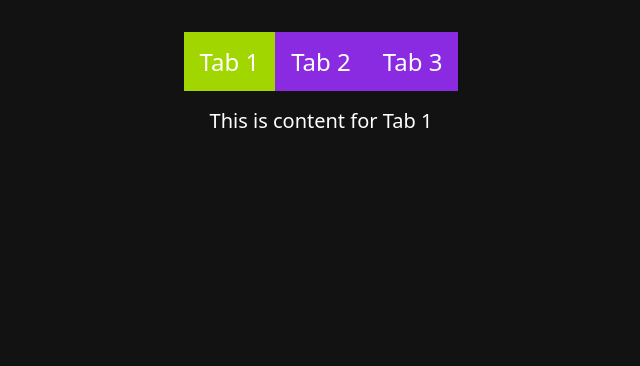
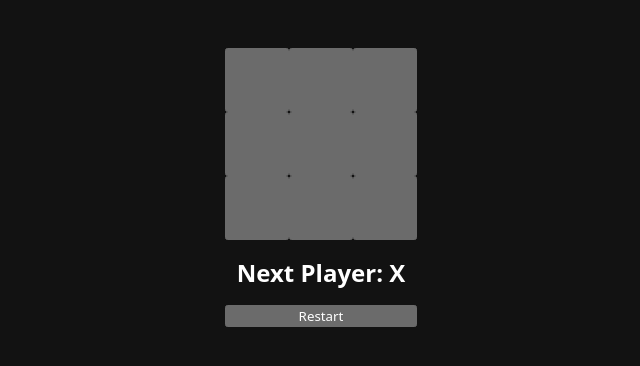
Before and after one commit to gustavonobrega/10-react-challenges, a React (Vite) app: page / in a window 1280 px wide. Shown: the top 366 px of the page, without its empty margins (319-959 px from the left). Built offline with nearby package versions, Linux system fonts and the light colour scheme.

Commit message:
tic-tac-toe

```diff
--- a/src/App.tsx
+++ b/src/App.tsx
@@ -4,8 +4,9 @@
 // import { TreeView } from "./challenges/tree-view"
 // import { ThemeSwitch } from "./challenges/theme-switch"
 // import { ScrollIndicator } from "./challenges/scroll-indicator"
+// import { Tabs } from "./challenges/tabs"
 
-import { Tabs } from "./challenges/tabs"
+import { TicTacToe } from "./challenges/tic-tac-toe"
 
 function App() {
   return (
@@ -16,8 +17,10 @@ function App() {
       {/* <TreeView /> */}
       {/* <ThemeSwitch /> */}
       {/* <ScrollIndicator /> */}
+      {/* <Tabs /> */}
 
-      <Tabs />
+      <TicTacToe />
+
     </>
   )
 }
--- /dev/null
+++ b/src/challenges/tic-tac-toe/index.tsx
@@ -0,0 +1,77 @@
+import { useState } from 'react';
+import styles from './style.module.css'
+
+export function TicTacToe() {
+  const [squares, setSquares] = useState(Array(9).fill(null));
+  const [currentPlayer, setCurrentPlayer] = useState('X')
+
+  function handlePlay(squareIndex: number) {
+    if (squares[squareIndex]) return
+
+    setSquares(state => (state.map((square, i) => i === squareIndex ? currentPlayer : square)))
+    setCurrentPlayer(prev => prev === 'X' ? 'O' : 'X')
+  }
+
+  function handleReset() {
+    setSquares(state => state.map(() => null))
+    setCurrentPlayer('X')
+  }
+
+  function calculateWinner() {
+    const possibilities = [
+      [0, 1, 2],
+      [3, 4, 5],
+      [6, 7, 8],
+      [0, 3, 6],
+      [1, 4, 7],
+      [2, 5, 8],
+      [0, 4, 8],
+      [2, 4, 6],
+    ];
+
+    for (let i = 0; i < possibilities.length; i++) {
+      const [a, b, c] = possibilities[i]
+
+      if (squares[a] && squares[a] === squares[b] && squares[a] === squares[c]) {
+        return squares[a]
+      }
+    }
+
+    return null
+  }
+
+  const winner = calculateWinner()
+  let status;
+
+  if (winner) {
+    status = `Winner: ${winner}`
+  } else if (!winner && squares.every((square) => square)) {
+    status = 'This is a draw'
+  } else {
+    status = `Next Player: ${currentPlayer}`
+  }
+
+  return (
+    <div className={styles.container}>
+      <div className={styles.content}>
+
+        <div className={styles.board}>
+          {squares.map((square, i: number) =>
+            <button
+              className={styles.square}
+              key={i}
+              onClick={() => handlePlay(i)}
+              disabled={squares[i] || winner}
+            >
+              {square}
+            </button>
+          )}
+        </div>
+
+        <h2>{status}</h2>
+
+        <button onClick={handleReset}>Restart</button>
+      </div>
+    </div>
+  )
+}
--- /dev/null
+++ b/src/challenges/tic-tac-toe/style.module.css
@@ -0,0 +1,34 @@
+.container {
+  height: 100vh;
+  margin-top: 3rem;
+
+  display: flex;
+  justify-content: center;
+}
+
+.content {
+  display: flex;
+  flex-direction: column;
+  gap: 1rem;
+
+  text-align: center;
+
+  & button {
+    cursor: pointer;
+  }
+}
+
+.board {
+  display: grid;
+  grid-template-columns: repeat(3, 4rem);
+  grid-template-rows: repeat(3, 4rem);
+}
+
+.board > .square {
+  font-size: 1.5rem;
+
+  &:disabled {
+    color: #fff;
+    cursor: default;
+  }
+}
```
